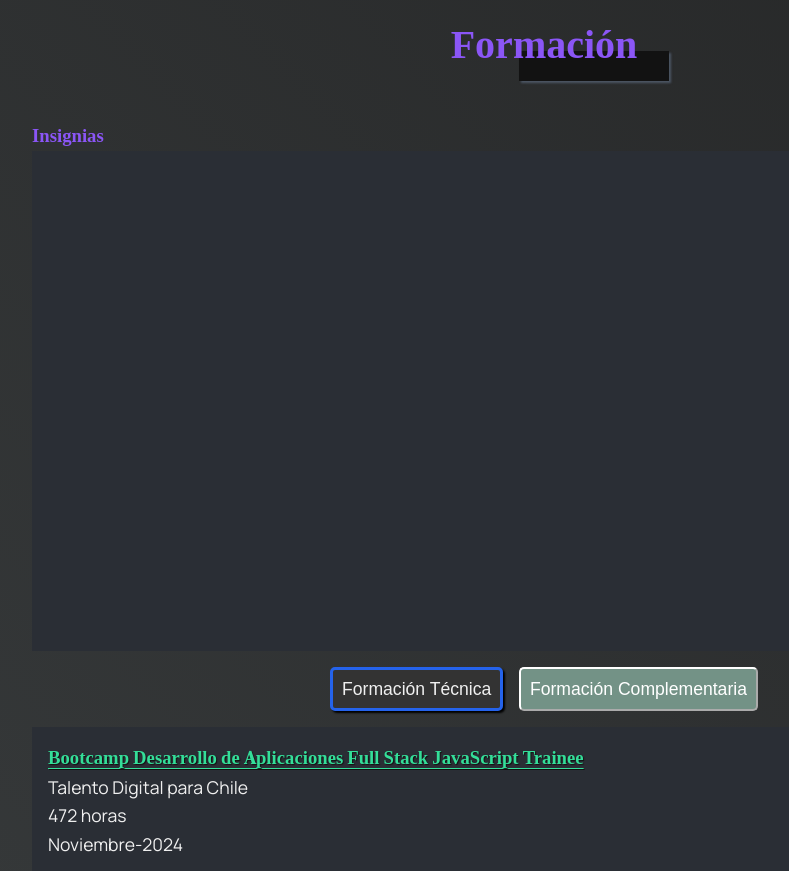
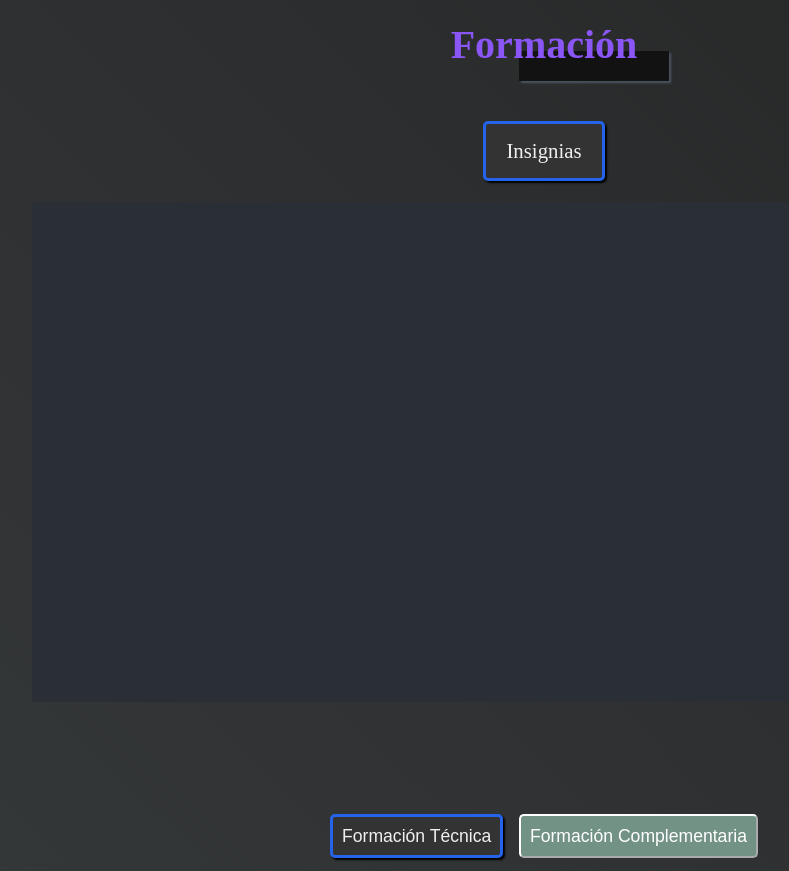
Before and after one commit to RamirezJM/portafolio, a plain HTML site: page index.html in a window 1280 px wide. Shown: the part 1380-2251 px from the top of the page, without its empty margins (96-885 px from the left). Drawn offline with nearby package versions, Linux system fonts and the light colour scheme; a script that the page names is missing.

Commit message:
modificar estilo sección 'formación'

```diff
--- a/assets/css/styles.css
+++ b/assets/css/styles.css
@@ -294,6 +294,9 @@ main {
   text-align: center;
 }
 
+.social a {
+  text-decoration: none;
+}
 
 .social-logo {
   width: clamp(40px, 6vw, 50px);
@@ -302,6 +305,7 @@ main {
   padding: .3em;
   margin-inline: 1em;
   box-shadow: 2px 2px 2px #4b5563;
+
 }
 
 /*========  ABOUT  =========*/
@@ -344,6 +348,21 @@ span {
   text-underline-offset: .2em;
 }
 
+.formation .subtitle {
+  background-color: #333;
+  color: var(--font-color);
+  opacity: 1;
+  border: solid 3px var(--accent);
+  border-radius: 5px;
+  box-shadow: 2px 2px 2px black;
+  font-weight: 500;
+  font-size: 1.3rem;
+  text-align: center;
+  width: fit-content;
+  margin: 1em auto;
+  padding: 0.5em 1em;
+}
+
 .tab-buttons {
   display: flex;
   justify-content: center;
@@ -354,8 +373,8 @@ span {
 .tab-btn {
   background-color: #739286;
   border-radius: 5px;
-  opacity: .7;
-  padding: .5em;
+  opacity: 0.5;
+  padding: 0.5em;
   font-size: 1.1rem;
 }
 
@@ -399,6 +418,7 @@ span {
   gap: 1.5em;
   justify-content: center;
   align-items: start;
+  margin-bottom: 6rem;
 }
 
 .badge-skill {
```
